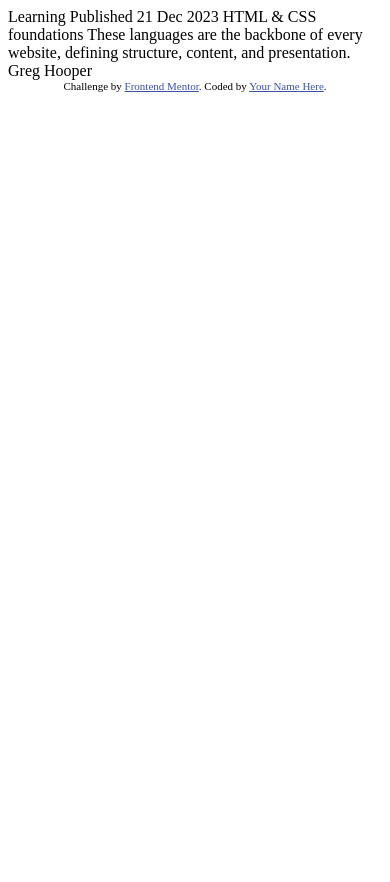
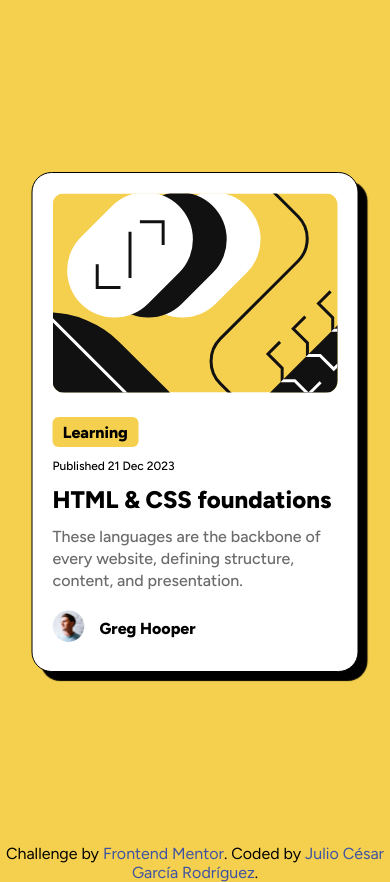
Before and after one commit to IuliusCaesarGR/Blog-preview-card, a plain HTML site: page index.html in a window 390 px wide. Before the commit the page ends 844 px from the top, so only its background shows below. Drawn offline with Linux system fonts and the light colour scheme.

Commit message:
Mobile design is done

```diff
--- a/index.html
+++ b/index.html
@@ -2,33 +2,32 @@
 <html lang="en">
 <head>
   <meta charset="UTF-8">
-  <meta name="viewport" content="width=device-width, initial-scale=1.0"> <!-- displays site properly based on user's device -->
-
+  <meta name="viewport" content="width=device-width, initial-scale=1.0">
   <link rel="icon" type="image/png" sizes="32x32" href="./assets/images/favicon-32x32.png">
-
+  <link rel="stylesheet" href="/style/index.css">
   <title>Frontend Mentor | Blog preview card</title>
-
-  <!-- Feel free to remove these styles or customise in your own stylesheet 👍 -->
-  <style>
-    .attribution { font-size: 11px; text-align: center; }
-    .attribution a { color: hsl(228, 45%, 44%); }
-  </style>
 </head>
-<body>
-
-  Learning
-
-  Published 21 Dec 2023
-
-  HTML & CSS foundations
-
-  These languages are the backbone of every website, defining structure, content, and presentation.
-
-  Greg Hooper
-
+<body class="main">
+  <section class="card">
+    <figure>
+      <img  class="img-ilustration" src="./assets/images/illustration-article.svg" alt="image of illustration-article">
+    </figure>
+    <section class="info">
+      <p class="state">Learning</p>
+      <p class="date">Published 21 Dec 2023</p>
+      <h2>HTML & CSS foundations</h2>
+      <p class="text">These languages are the backbone of every website, defining structure, content, and presentation.</p>
+    </section>
+    <section class="user">
+      <figure>
+        <img src="./assets/images/image-avatar.webp" alt="Avatar of Greg Hooper">
+      </figure>
+      <p>Greg Hooper</p>
+    </section>
+    </section>
   <div class="attribution">
     Challenge by <a href="https://www.frontendmentor.io?ref=challenge" target="_blank">Frontend Mentor</a>.
-    Coded by <a href="#">Your Name Here</a>.
+    Coded by <a href="https://www.frontendmentor.io/profile/IuliusCaesarGR" target="_blank">Julio César García Rodríguez</a>.
   </div>
 </body>
 </html>
--- a/style/index.css
+++ b/style/index.css
@@ -0,0 +1,97 @@
+/* <----- Variables -----> */
+@import url('https://fonts.googleapis.com/css2?family=Figtree:ital,wght@0,300..900;1,300..900&display=swap');
+:root{
+    --font_size: 16px;
+    --background: hsl(47, 88%, 63%);
+    --color-card: hsl(0, 0%, 100%);
+    --color-titles:hsl(0, 0%, 7%);
+    --color-text: hsl(0, 0%, 42%);
+    --fontsfam: "Figtree", sans-serif;
+}
+*{
+    box-sizing: border-box;
+    margin: 0;
+    padding: 0;
+}
+figure {
+    all: unset;
+}
+.main{
+    width: 100vw;
+    height: 100vh;
+    background-color: var(--background);
+    font-family: var(--fontsfam);
+}
+.card {
+    width: 327px;
+    height: 500px;
+    font-weight: 500;
+    border-radius: 20px;
+    border: black ridge 1px ;
+    box-shadow: 9px 9px 1px 0px rgba(0, 0, 0, 1);
+    position: relative;
+    left: 50%;
+    top: 50%;
+    transform: translate(-50%, -50%);
+    background-color: var(--color-card);
+    padding: 20px;
+}
+.img-ilustration {
+    width: 100%;
+    height: 200px;
+    border-radius: 12px;
+    object-fit: cover;
+}
+.info{
+    width: 100%;
+    height: 175px;
+    margin: 20px 0px;
+    display: flex;
+    flex-direction: column;
+    justify-content: space-between;
+    .state{
+        width: 30%;
+        height: 30px;
+        background-color: var(--background);
+        text-align: center;
+        padding: 6px;
+        border-radius: 6px;
+        font-weight: 800;
+    }
+    .date {
+        font-size: 12px;
+    }
+    h2{
+        font-weight: 800;
+    }
+    .text {
+        color: var(--color-text);
+        font-weight: 500;
+        line-height: 22px;
+    }
+}
+.user {
+    width: 100%;
+    height: 32px;
+    display: flex;
+    align-items: center;
+    img{
+     width: 32px;
+     border-radius: 50%;
+     margin-right: 15px;
+    }
+    p{
+        font-weight: 800;
+    }
+}
+.attribution {
+    width: 100%;
+    text-align: center;
+    font-size: var(--font_size);
+    position: absolute;
+    top: 100%;
+    a {
+        color: hsl(228, 45%, 44%);
+        text-decoration: none;
+      }
+}
```
